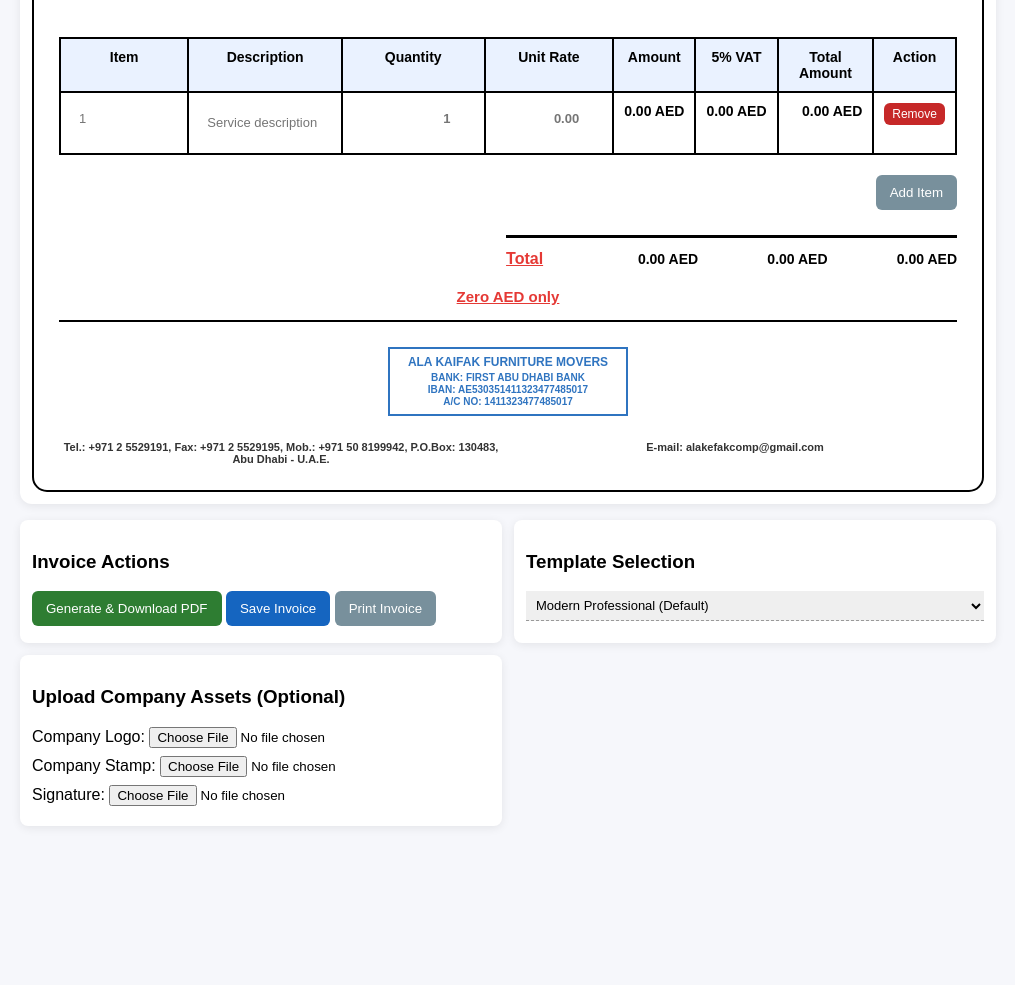
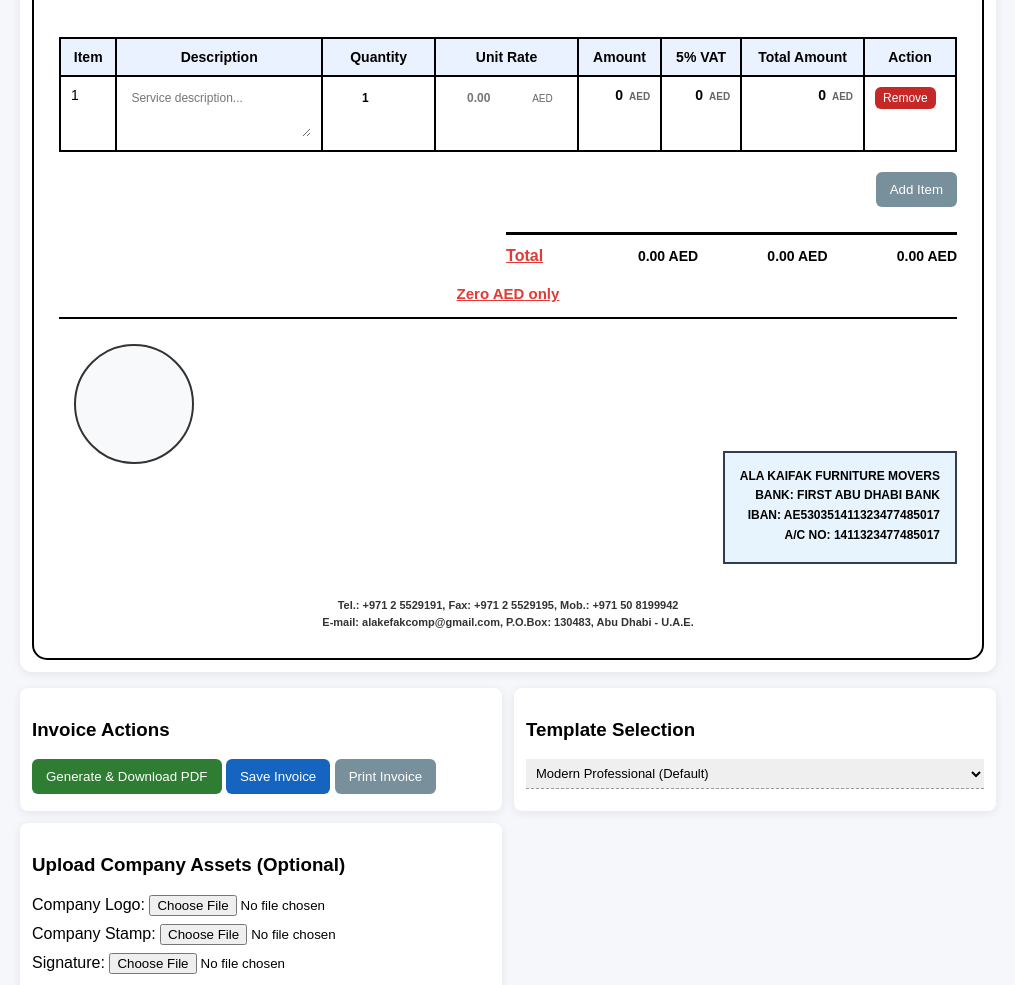
Before and after one commit to alakefakcomp/alakefak-invoices, a plain HTML site: page index.html in a window 1280 px wide. Shown: the part 574-1559 px from the top of the page, without its empty margins (132-1147 px from the left). Before the commit the page ends 1416 px from the top, so only its background shows below. Drawn offline with nearby package versions, Linux system fonts and the light colour scheme.

Commit message:
MAJOR OVERHAUL: Fixed ALL issues - proper textareas, real-time calculations, logo fitting, footer layout, contact info arrangement exactly like reference site

```diff
--- a/index.html
+++ b/index.html
@@ -100,13 +100,29 @@
                         </thead>
                         <tbody id="itemsBody">
                             <tr class="item-row">
-                                <td><input type="text" class="item-input" placeholder="1"></td>
-                                <td><input type="text" class="item-input description-input" placeholder="Service description"></td>
-                                <td><input type="number" class="item-input quantity-input" placeholder="1" min="1"></td>
-                                <td><input type="number" class="item-input rate-input" placeholder="0.00" step="0.01"></td>
-                                <td class="amount-cell">0.00 AED</td>
-                                <td class="vat-cell">0.00 AED</td>
-                                <td class="total-cell">0.00 AED</td>
+                                <td>1</td>
+                                <td>
+                                    <textarea class="description-input" placeholder="Service description..." rows="3"></textarea>
+                                </td>
+                                <td>
+                                    <input type="number" class="quantity-input" value="1" min="1">
+                                </td>
+                                <td>
+                                    <input type="number" class="rate-input" placeholder="0.00" step="0.01" min="0">
+                                    <span class="currency">AED</span>
+                                </td>
+                                <td class="amount-cell">
+                                    <span class="amount-value">0</span>
+                                    <span class="currency">AED</span>
+                                </td>
+                                <td class="vat-cell">
+                                    <span class="vat-value">0</span>
+                                    <span class="currency">AED</span>
+                                </td>
+                                <td class="total-cell">
+                                    <span class="total-value">0</span>
+                                    <span class="currency">AED</span>
+                                </td>
                                 <td class="no-print"><button onclick="removeItem(this)" class="btn btn-danger btn-sm">Remove</button></td>
                             </tr>
                         </tbody>
@@ -136,29 +152,32 @@
 
                 <!-- Company Footer -->
                 <div class="company-footer">
-                    <div class="bank-info">
-                        <div class="stamp-container">
-                            <img id="company-stamp" src="" alt="Company Stamp" style="display: none;">
-                        </div>
-                        <div class="bank-details">
-                            <div class="bank-name">ALA KAIFAK FURNITURE MOVERS</div>
-                            <div class="bank-details-text">
-                                <div>BANK: FIRST ABU DHABI BANK</div>
-                                <div>IBAN: AE530351411323477485017</div>
-                                <div>A/C NO: 1411323477485017</div>
+                    <div class="footer-section">
+                        <div class="stamp-area">
+                            <div class="stamp-circle">
+                                <img id="company-stamp" src="" alt="Company Stamp" style="display: none;">
+                            </div>
+                            <div class="signature-line">
+                                <img id="company-signature" src="" alt="Signature" style="display: none;">
                             </div>
                         </div>
-                        <div class="signature-container">
-                            <img id="company-signature" src="" alt="Signature" style="display: none;">
+
+                        <div class="bank-details">
+                            <div class="bank-info-box">
+                                <div><strong>ALA KAIFAK FURNITURE MOVERS</strong></div>
+                                <div><strong>BANK: FIRST ABU DHABI BANK</strong></div>
+                                <div><strong>IBAN: AE530351411323477485017</strong></div>
+                                <div><strong>A/C NO: 1411323477485017</strong></div>
+                            </div>
                         </div>
                     </div>
 
                     <div class="contact-info">
-                        <div class="contact-details">
-                            Tel.: +971 2 5529191, Fax: +971 2 5529195, Mob.: +971 50 8199942, P.O.Box: 130483, Abu Dhabi - U.A.E.
+                        <div class="contact-row-top">
+                            Tel.: +971 2 5529191, Fax: +971 2 5529195, Mob.: +971 50 8199942
                         </div>
-                        <div class="email-info">
-                            E-mail: alakefakcomp@gmail.com
+                        <div class="contact-row-bottom">
+                            E-mail: alakefakcomp@gmail.com, P.O.Box: 130483, Abu Dhabi - U.A.E.
                         </div>
                     </div>
                 </div>
--- a/script.js
+++ b/script.js
@@ -66,16 +66,35 @@
   }
 
   function addItem(){
+    const tbody = els.itemsBody();
+    const itemCount = tbody.children.length + 1;
+
     const tr = document.createElement('tr');
     tr.className = 'item-row';
     tr.innerHTML = `
-      <td><input type="text" class="item-input" placeholder="1"></td>
-      <td><input type="text" class="item-input description-input" placeholder="Service description"></td>
-      <td><input type="number" class="item-input quantity-input" placeholder="1" min="1" value="1"></td>
-      <td><input type="number" class="item-input rate-input" placeholder="0.00" step="0.01"></td>
-      <td class="amount-cell">0.00 AED</td>
-      <td class="vat-cell">0.00 AED</td>
-      <td class="total-cell">0.00 AED</td>
+      <td>${itemCount}</td>
+      <td>
+        <textarea class="description-input" placeholder="Service description..." rows="3"></textarea>
+      </td>
+      <td>
+        <input type="number" class="quantity-input" value="1" min="1">
+      </td>
+      <td>
+        <input type="number" class="rate-input" placeholder="0.00" step="0.01" min="0">
+        <span class="currency">AED</span>
+      </td>
+      <td class="amount-cell">
+        <span class="amount-value">0</span>
+        <span class="currency">AED</span>
+      </td>
+      <td class="vat-cell">
+        <span class="vat-value">0</span>
+        <span class="currency">AED</span>
+      </td>
+      <td class="total-cell">
+        <span class="total-value">0</span>
+        <span class="currency">AED</span>
+      </td>
       <td class="no-print"><button onclick="removeItem(this)" class="btn btn-danger btn-sm">Remove</button></td>
     `;
     els.itemsBody().appendChild(tr);
@@ -95,31 +114,44 @@
   function handleInputChange(e) {
     // Trigger recalc immediately when quantity or rate inputs change
     if (e.target.classList.contains('quantity-input') || e.target.classList.contains('rate-input')) {
+      calculateItemTotal(e.target.closest('tr'));
       recalc();
     }
+  }
+
+  function calculateItemTotal(row) {
+    const quantity = parseFloat(row.querySelector('.quantity-input').value) || 0;
+    const rate = parseFloat(row.querySelector('.rate-input').value) || 0;
+
+    const amount = quantity * rate;
+    const vat = amount * VAT_RATE; // 5% VAT
+    const total = amount + vat;
+
+    row.querySelector('.amount-value').textContent = fmt(amount);
+    row.querySelector('.vat-value').textContent = fmt(vat);
+    row.querySelector('.total-value').textContent = fmt(total);
   }
 
   function recalc(){
     let subtotal = 0;
     let totalVat = 0;
+    let grandTotal = 0;
+
     const rows = els.itemsBody().querySelectorAll('.item-row');
     rows.forEach(row => {
-      const qty = parseFloat(row.querySelector('.quantity-input')?.value || '0');
-      const rate = parseFloat(row.querySelector('.rate-input')?.value || '0');
-      const amount = qty * rate;
-      const vat = amount * VAT_RATE;
-      const total = amount + vat;
-      row.querySelector('.amount-cell').textContent = fmt(amount) + ' AED';
-      row.querySelector('.vat-cell').textContent = fmt(vat) + ' AED';
-      row.querySelector('.total-cell').textContent = fmt(total) + ' AED';
+      const amount = parseFloat(row.querySelector('.amount-value')?.textContent || '0');
+      const vat = parseFloat(row.querySelector('.vat-value')?.textContent || '0');
+      const total = parseFloat(row.querySelector('.total-value')?.textContent || '0');
+
       subtotal += amount;
       totalVat += vat;
+      grandTotal += total;
     });
+
     els.subtotal().textContent = fmt(subtotal) + ' AED';
     els.totalVat().textContent = fmt(totalVat) + ' AED';
-    const grand = subtotal + totalVat;
-    els.grandTotal().textContent = fmt(grand) + ' AED';
-    els.amountInWords().textContent = numberToWordsAED(grand) + ' only';
+    els.grandTotal().textContent = fmt(grandTotal) + ' AED';
+    els.amountInWords().textContent = numberToWordsAED(grandTotal) + ' only';
   }
 
   function fmt(n){
--- a/styles.css
+++ b/styles.css
@@ -25,8 +25,8 @@ body { font-family: Arial, Helvetica, sans-serif; margin: 0; color: #000; backgr
 .company-info-arabic h2 { font-size: 15px; margin: 3px 0; color: #0d47a1; font-weight: bold; }
 .company-info-english h1 { font-size: 22px; margin: 3px 0; color: #0d47a1; text-align: right; font-weight: bold; }
 .logo-container { display: flex; justify-content: center; align-items: center; }
-.logo-circle { width: 150px; height: 150px; border: 3px solid #0d47a1; border-radius: 50%; display: flex; justify-content: center; align-items: center; background: #fff; }
-.logo-container img { max-width: 238px; max-height: 238px; }
+.logo-circle { width: 150px; height: 150px; border: 3px solid #0d47a1; border-radius: 50%; display: flex; justify-content: center; align-items: center; background: #fff; overflow: hidden; }
+.logo-container img { max-width: 140px; max-height: 140px; object-fit: contain; }
 
 .invoice-title { text-align: center; font-weight: bold; margin: 20px 0; }
 .invoice-title h2 { margin: 0; text-decoration: underline; font-size: 24px; }
@@ -45,8 +45,9 @@ body { font-family: Arial, Helvetica, sans-serif; margin: 0; color: #000; backgr
 .items-table th, .items-table td { border: 2px solid #000; padding: 10px; vertical-align: top; }
 .items-table th { background: #eaf2ff; font-weight: bold; text-align: center; }
 .item-input { width: 100%; border: 0; outline: none; padding: 8px; font-size: 13px; }
-.description-input { width: 100%; word-wrap: break-word; overflow-wrap: break-word; white-space: pre-wrap; height: auto; min-height: 40px; resize: vertical; overflow: visible; }
-.quantity-input, .rate-input { text-align: right; font-weight: bold; }
+.description-input { width: 100%; border: none; outline: none; resize: vertical; font-family: Arial, sans-serif; font-size: 12px; padding: 4px; min-height: 40px; }
+.quantity-input, .rate-input { width: 80px; border: none; outline: none; text-align: center; font-size: 12px; padding: 4px; font-weight: bold; }
+.currency { font-size: 10px; color: #666; margin-left: 2px; }
 .amount-cell, .vat-cell, .total-cell { text-align: right; white-space: nowrap; font-weight: bold; }
 
 .table-controls { margin: 12px 0; text-align: right; }
@@ -58,18 +59,23 @@ body { font-family: Arial, Helvetica, sans-serif; margin: 0; color: #000; backgr
 .amount-words { color: #e53935; margin: 15px 0; font-weight: bold; text-decoration: underline; font-size: 15px; text-align: center; }
 
 .company-footer { margin-top: auto; padding-top: 25px; border-top: 2px solid #000; }
-.bank-info { display: grid; grid-template-columns: 180px 240px 180px; gap: 20px; align-items: center; justify-content: center; margin-bottom: 15px; }
-.stamp-container { text-align: center; }
-.stamp-container img { max-width: 272px; max-height: 272px; opacity: 0.9; }
-.bank-details { border: 2px solid #2f74c0; padding: 6px 8px; color: #2f74c0; font-weight: bold; font-size: 11px; text-align: center; }
-.bank-name { font-size: 12px; margin-bottom: 3px; }
-.bank-details-text div { margin-bottom: 1px; font-size: 10px; }
-.signature-container { text-align: center; }
-.signature-container img { max-height: 90px; max-width: 170px; }
 
-.contact-info { display: grid; grid-template-columns: 1fr 1fr; gap: 10px; font-size: 11px; color: #333; margin-top: 15px; padding-top: 10px; text-align: center; }
-.contact-details { font-weight: bold; }
-.email-info { font-weight: bold; }
+/* Footer Section */
+.footer-section { display: flex; justify-content: space-between; align-items: flex-end; margin-bottom: 20px; }
+
+.stamp-area { display: flex; flex-direction: column; align-items: center; gap: 20px; }
+.stamp-circle { width: 120px; height: 120px; border: 2px solid #333; border-radius: 50%; display: flex; align-items: center; justify-content: center; background: #f8f9fa; overflow: hidden; }
+.stamp-circle img { max-width: 110px; max-height: 110px; object-fit: contain; }
+.signature-line { width: 150px; height: 80px; display: flex; align-items: center; justify-content: center; }
+.signature-line img { max-height: 70px; max-width: 140px; object-fit: contain; }
+
+.bank-details { text-align: right; }
+.bank-info-box { border: 2px solid #2c3e50; padding: 15px; background: #e8f4fd; font-size: 12px; line-height: 1.4; }
+.bank-info-box div { margin-bottom: 3px; }
+
+/* Contact Information */
+.contact-info { text-align: center; margin-top: 15px; padding-top: 10px; font-size: 11px; color: #333; }
+.contact-row-top, .contact-row-bottom { font-weight: bold; margin: 5px 0; }
 
 .control-panel { margin-top: 16px; display: grid; grid-template-columns: 1fr 1fr; gap: 12px; }
 .panel-section { background: #fff; padding: 12px; border-radius: 8px; box-shadow: 0 2px 10px rgba(0,0,0,0.08); }
```
